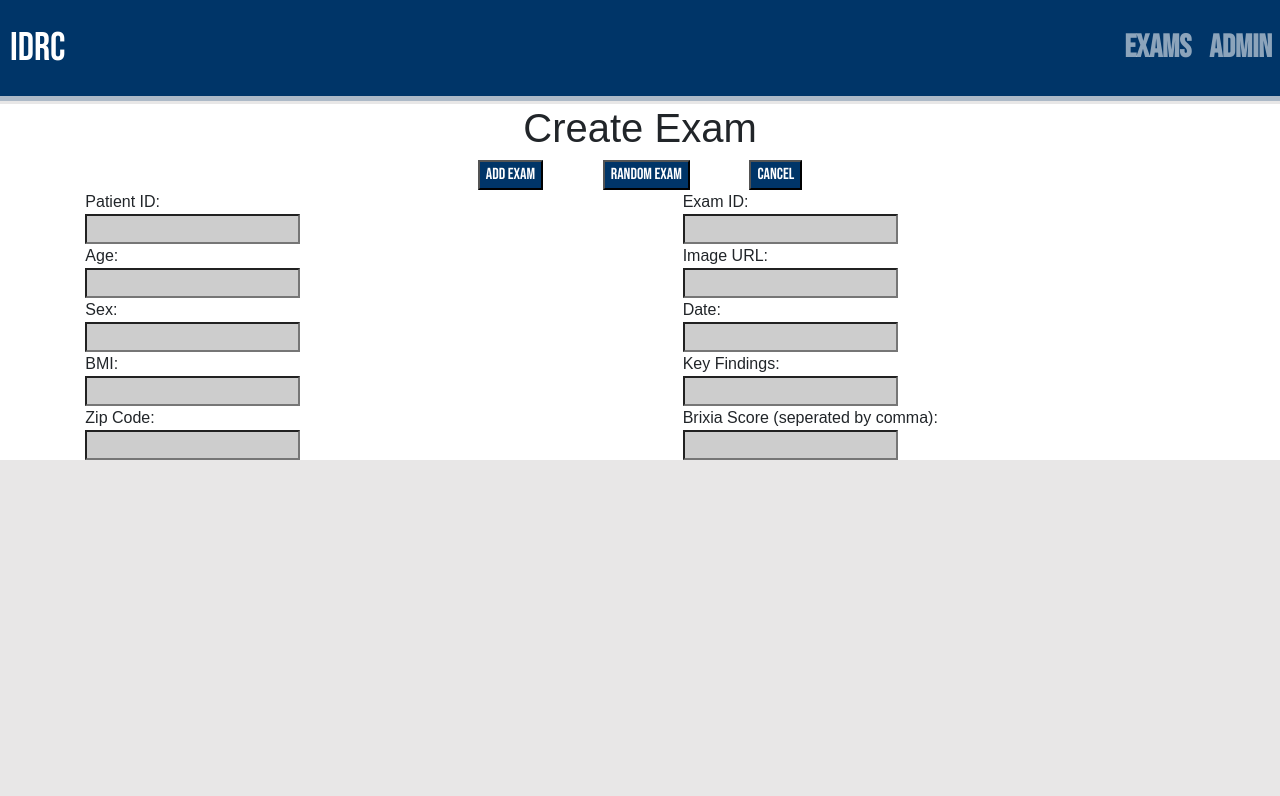
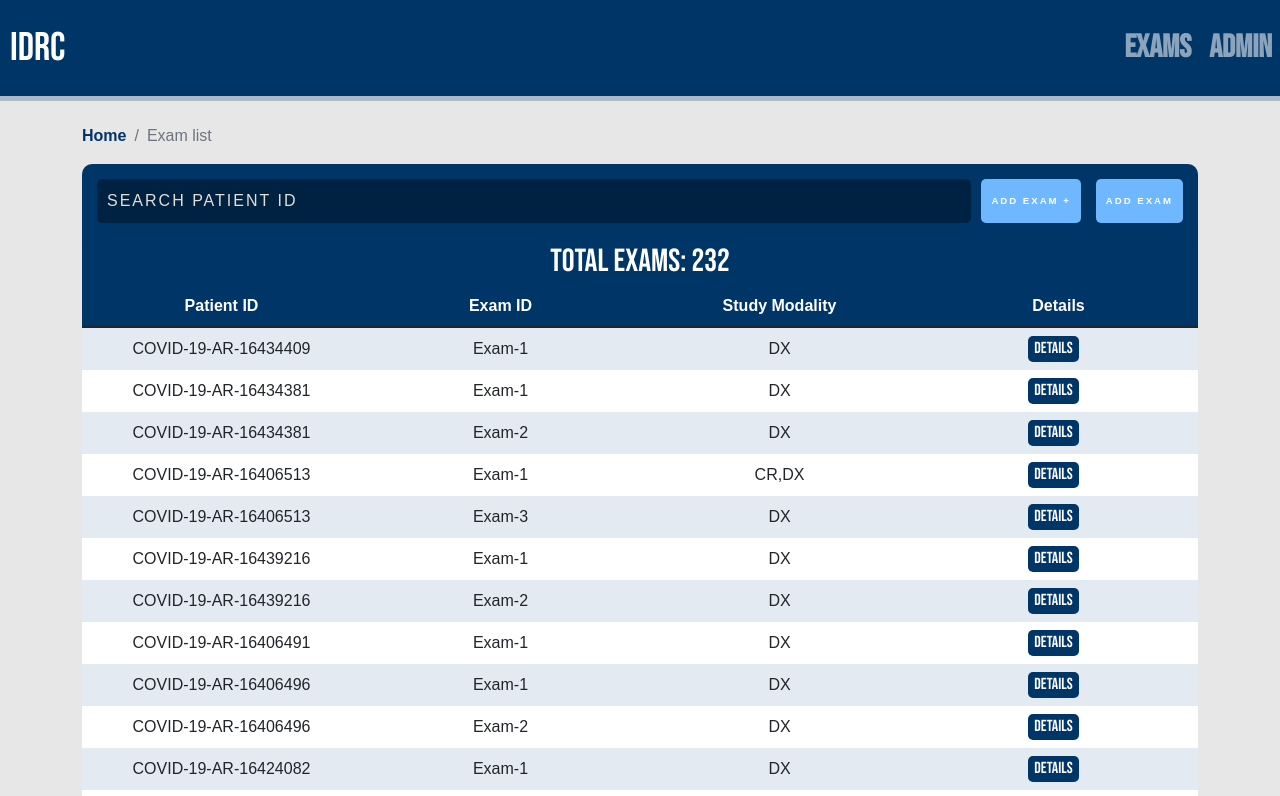
Before and after one commit to gerlinp/IDRC-V2, a React (Create React App) app in the folder client/: page / in a window 1280 px wide. Shown: the top 796 px of the page. Built offline with nearby package versions, Linux system fonts and the light colour scheme.

Commit message:
added PageBreadCrumb
- added pagebreadcrumbs
- trying to make buttons link is next steps
- fixed import links

```diff
--- a/client/package.json
+++ b/client/package.json
@@ -10,6 +10,7 @@
     "react": "^17.0.2",
     "react-bootstrap": "^2.1.2",
     "react-dom": "^17.0.2",
+    "react-router-dom": "^5.2.0",
     "react-scripts": "5.0.0",
     "react-super-responsive-table": "^5.2.0",
     "web-vitals": "^2.1.4"
--- a/client/src/App.js
+++ b/client/src/App.js
@@ -10,7 +10,7 @@ class App extends Component  {
   return (
     <div>
       <DefaultLayout>
-        <CreateExam/>
+        <ExamList/>
       </DefaultLayout>
     </div>
   );
--- a/client/src/components/Routes.js
+++ b/client/src/components/Routes.js
@@ -2,15 +2,15 @@ import React from 'react'
 import { Router, Switch, Route } from "react-router-dom";
 import history from '../history';
 import App from '../App';
-import CreateExam from './pages/CreateExam';
+import CreateExam from '../pages/create-exam/CreateExam';
 
 
 export default function Routes() {
   return (
     <Router history={history}>
         <Switch>
-            {/* <Route path="/" exact component={App}></Route> */}
-            {/* <Route path="../pages/CreateExam" exact component={CreateExam}></Route> */}
+            <Route path="/" exact component={App}></Route>
+            <Route path="../pages/create-exam/CreateExam" exact component={CreateExam}></Route>
         </Switch>
     </Router>
 
--- a/client/src/components/SearchForm.js
+++ b/client/src/components/SearchForm.js
@@ -7,6 +7,11 @@ import history from '../history';
 export const SearchForm = ({handleOnChange, str}) => {
   console.log(str)
   return (
+
+
+    //wrap button around link component -A.M
+    //https://artwilton.medium.com/adding-a-link-to-a-bootstrap-button-with-react-router-57d2f6197588
+    //
 
   <div className="dash-form">
     <Form className='center'>
@@ -18,6 +23,7 @@ export const SearchForm = ({handleOnChange, str}) => {
         value={str}
       />
       <Button className="add-button">Add Exam +</Button>
+
       <button className="exam-btn add-button" onClick={() => history.push('../CreateExam')} >Add Exam </button>
 
     </Form>
--- a/client/src/pages/create-exam/CreateExam.js
+++ b/client/src/pages/create-exam/CreateExam.js
@@ -1,16 +1,21 @@
 // rfc to get import
 import React from 'react'
-
-
+import { Container, Row, Col } from 'react-bootstrap'
+import { PageBreadcrumb } from "../../components/breadcrumb/Breadcrumb.comp"
 
 export default function CreateExam() {
 
   return (
-
-    <>
-    <form id="createExam">
+    <Container>
+      <Row>
+        <Col>
+          <PageBreadcrumb page="Create Exam"/>
+        </Col>
+      </Row>
+      <Row>
+        <Col>
+          <form id="createExam">
       <h1 id="createExamTitle">Create Exam</h1>
-
 
       <div id="createExamButtons">
         <button id="addExam" className="exam-btn btn-space">Add Exam</button>
@@ -54,6 +59,8 @@ export default function CreateExam() {
         </div>
       </div>
     </form>
-    </>
+        </Col>
+      </Row>
+    </Container>
   )
 }
--- a/client/src/pages/exam-list/ExamList.page.js
+++ b/client/src/pages/exam-list/ExamList.page.js
@@ -1,9 +1,9 @@
 
 import React, {useState, useEffect} from 'react'
-import {Container,Row,Col} from 'react-bootstrap'
+import { Container, Row, Col } from 'react-bootstrap'
 import { PageBreadcrumb } from "../../components/breadcrumb/Breadcrumb.comp"
 import { ExamTable } from '../../components/exam-table/ExamTable.comp'
-import {SearchForm} from "../../components/SearchForm"
+import { SearchForm } from "../../components/SearchForm"
 import exams from "../../data/exams.json";
 
 
```
Also changed, not shown: 1 other file (tests, documents, lock files or other folders).
